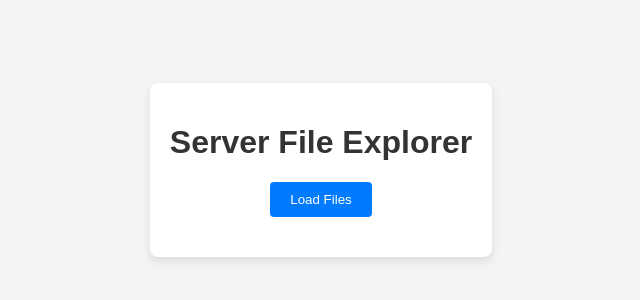
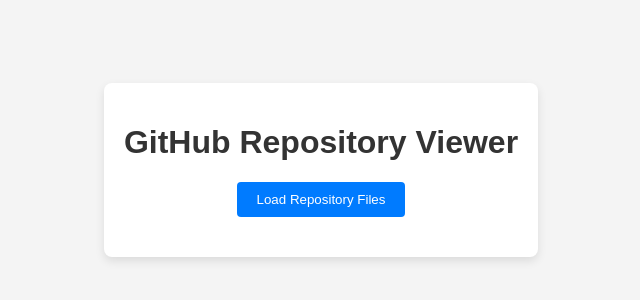
Before and after one commit to vetadigitalstore/veta, a plain HTML site: page upload/index2.html in a window 1280 px wide. Shown: the part 230-530 px from the top of the page, without its empty margins (319-959 px from the left). Drawn offline with Linux system fonts and the light colour scheme.

Commit message:
Update index2.html

```diff
--- a/upload/index2.html
+++ b/upload/index2.html
@@ -3,13 +3,13 @@
 <head>
   <meta charset="UTF-8">
   <meta name="viewport" content="width=device-width, initial-scale=1.0">
-  <title>Server File Explorer</title>
+  <title>GitHub Repo Viewer</title>
   <link rel="stylesheet" href="style.css">
 </head>
 <body>
   <div id="app">
-    <h1>Server File Explorer</h1>
-    <button id="load-files">Load Files</button>
+    <h1>GitHub Repository Viewer</h1>
+    <button id="load-files">Load Repository Files</button>
     <ul id="file-list"></ul>
   </div>
   <script src="script.js"></script>
```
